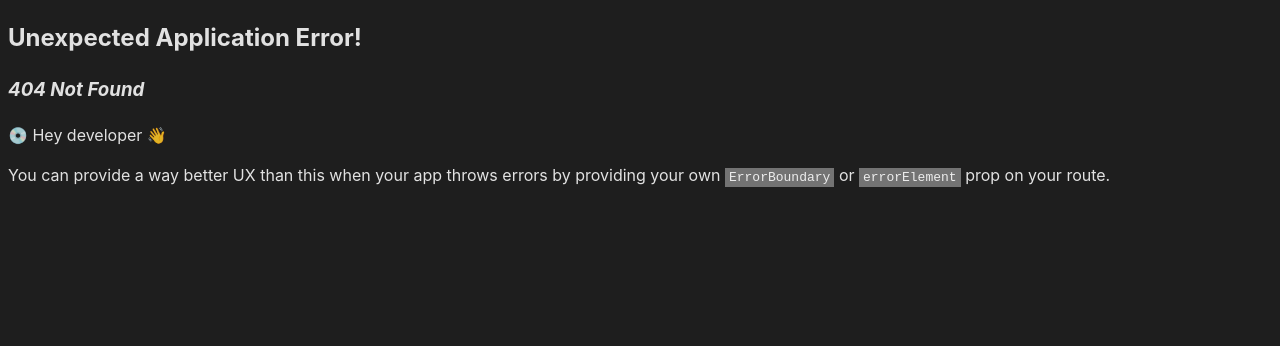
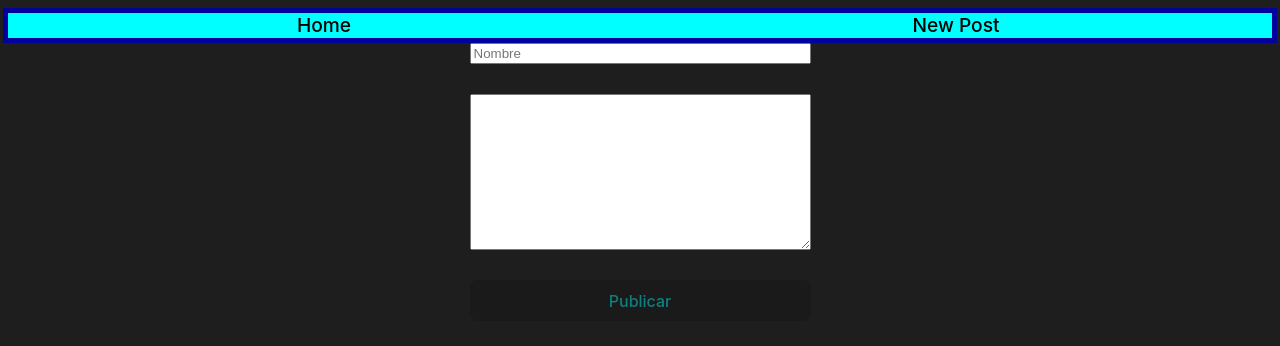
Before and after one commit to Palermukii/React-TP, a React (Vite) app: page /comments in a window 1280 px wide. Before the commit this address had no page. Shown: the top 346 px of the page. Built offline with nearby package versions, Linux system fonts and the light colour scheme.

Commit message:
hice lo de los comentarios

```diff
--- /dev/null
+++ b/src/componentes/Comments.jsx
@@ -0,0 +1,43 @@
+import React, { useState, useEffect } from "react";
+import './NewPost.css'
+
+const Comments = () => {
+    const [name, setName] = useState("");
+    const [coment, setComent] = useState("");
+    const [comment,setComment] = useState([]);
+
+    useEffect(()=> {
+        let comentarios = JSON.parse(localStorage.getItem('comment'));
+        if (comentarios) setComment(comentarios);
+      },[])
+
+      const handleSubmit = (e) => {
+          e.preventDefault();
+          const newComment = [{ name,coment}, ...comment];
+          setComment(newComment);
+          console.log(newComment);
+          localStorage.setItem('comment', JSON.stringify(newComment));
+          setComent('');
+          setName('');
+        };
+
+        return (
+            <div className='NewPost'>
+                <div className='Header'>
+                    <button className='botonHeader'><a href="/">Home</a></button>
+                    <button className='botonHeader'><a href="/newpost">New Post</a></button>
+                </div>
+                <div>
+                    <form onSubmit={handleSubmit} className="Form">
+                        <input type="text" placeholder="Nombre" value={name} onChange={(e)=>setName(e.target.value)}/>
+                        <textarea value={coment} cols="40" rows="10" onChange={(e) => setComent(e.target.value)}></textarea>
+                        <button className="publicar" type='submit'>Publicar</button>
+                    </form>
+                </div>
+            </div>
+        );
+
+}
+
+
+export default Comments;
--- a/src/componentes/NewPost.jsx
+++ b/src/componentes/NewPost.jsx
@@ -1,13 +1,13 @@
 import './NewPost.css'
 import React, { useState, useEffect, useRef } from "react";
 
-import Posts from './Post'
 
 const NewPost = () => {
 const [name, setName] = useState("");
 const [tittle, setTittle] = useState("");
 const [article, setArticle] = useState("");
 const [post, setPost] = useState([]);
+const [comment, setCommetn] = useState([]);
 
 
 useEffect(()=> {
--- a/src/componentes/Post.jsx
+++ b/src/componentes/Post.jsx
@@ -3,21 +3,40 @@ import { useParams } from "react-router-dom";
 import Markdown from "react-markdown";
 import remarkGfm from 'remark-gfm';
 
+
 const Post = () => {
     const [post, setPost] = useState({});
+    const [comment,setComment] = useState([]);
     const {id} = useParams();
     useEffect(()=> {
+        let comentarios = JSON.parse(localStorage.getItem('comment'));
         let posteos = JSON.parse(localStorage.getItem('post'));
         if (posteos) setPost(posteos.filter(p => p.id == id)[0]);
+        if (comentarios) setComment(comentarios);
     },[]);
 
+    const [ver, setVer] = useState(false);
 
 
     return (
         <div>
-           <h1><u>Titulo: {post.tittle}</u></h1>
-           <Markdown remarkPlugins={[remarkGfm]}>{post.article}</Markdown>
-           <h4>Autor: {post.name}</h4>
+           <div>
+                <h1><u>Titulo: {post.tittle}</u></h1>
+                <Markdown remarkPlugins={[remarkGfm]}>{post.article}</Markdown>
+                <h4>Autor: {post.name}</h4>
+           </div>
+           <button onClick={()=>setVer(!ver)}>{ver? "Dejar de ver" : "Ver comentarios"}</button>
+           <button><a href="/comments">Comentar</a></button>
+           {ver && (
+            <div>
+                {comment.map((c,i)=>
+                <div key={i}>
+                    <h3>Usuario: {c.name}</h3>
+                    <Markdown remarkPlugins={[remarkGfm]}>{c.coment}</Markdown>
+                </div>
+                )}
+            </div>
+           )}
         </div>
     );
 }
--- a/src/main.jsx
+++ b/src/main.jsx
@@ -8,11 +8,16 @@ import {
 } from 'react-router-dom';
 import Post from './componentes/Post.jsx';
 import NewPost from './componentes/NewPost.jsx';
+import Comments from './componentes/Comments.jsx';
 
 const router = createBrowserRouter([
   {
     path: '/',
     element: <App />
+  },
+  {
+    path: '/comments',
+    element: <Comments />
   },
   {
     path: '/post/:id',
```
